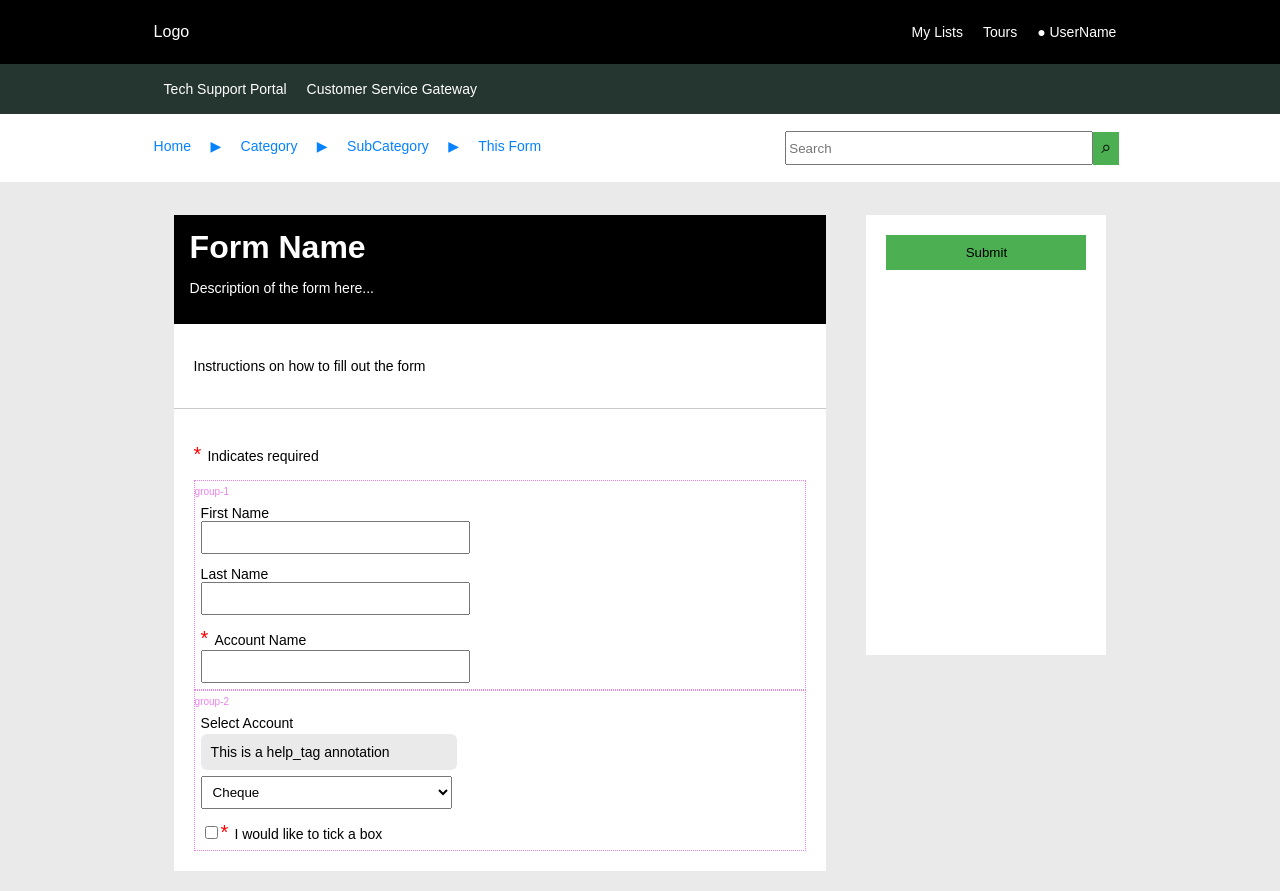
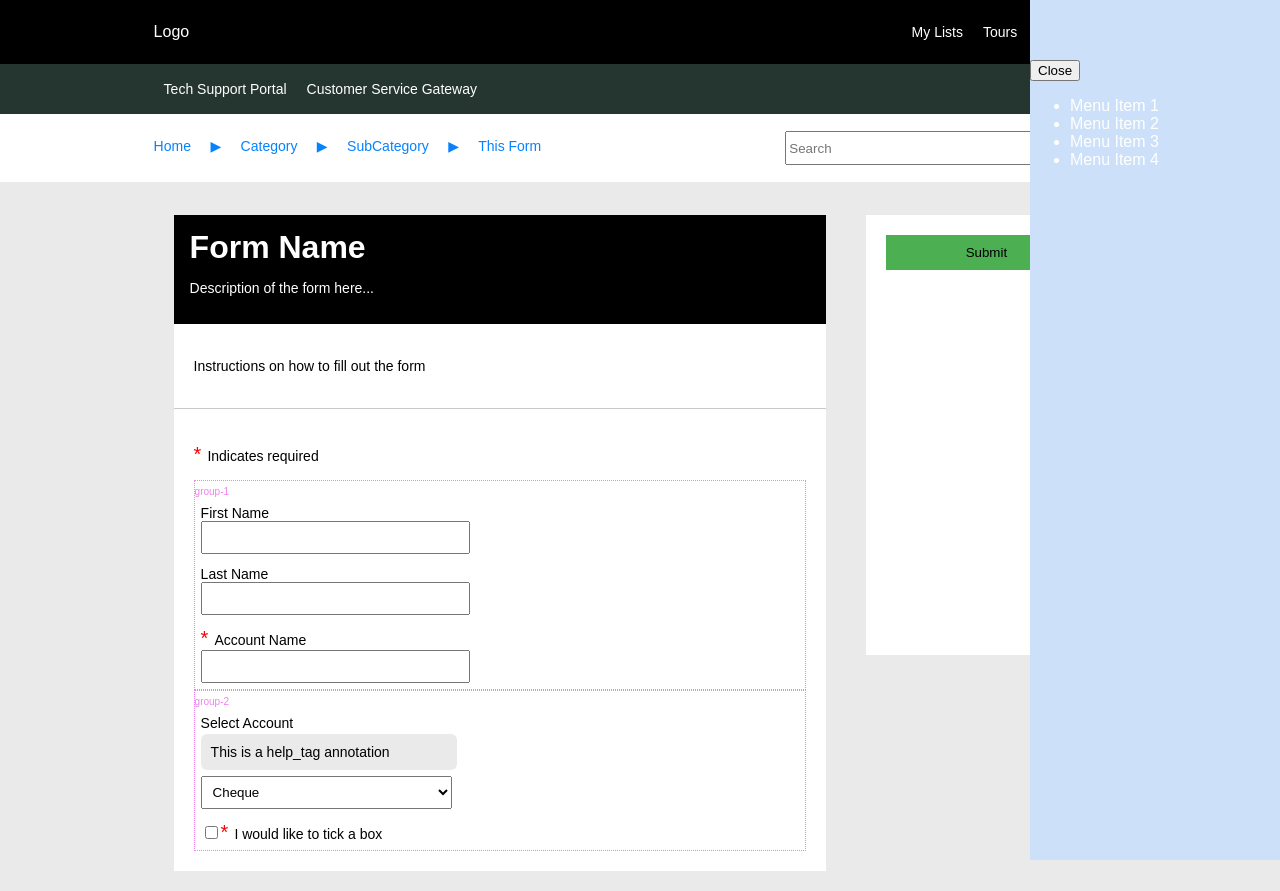
Before and after one commit to mattegan111/snrp-mocker, a React (Create React App) app: page / in a window 1280 px wide. Built offline with nearby package versions, Linux system fonts and the light colour scheme.

Commit message:
Add editing sidebar

```diff
--- a/src/App.css
+++ b/src/App.css
@@ -68,12 +68,30 @@ p {
   background-color: #eaeaea;
 }
 
-.sidebar {
+.submit-panel {
   width: 200px;
   height: 400px;
   background-color: #ffffff;
   padding: 20px;
   margin: 20px;
+}
+
+.editing-sidebar {
+  height: 100%;
+  width: 0;
+  position: fixed;
+  z-index: 1;
+  top: 0;
+  right: 0;
+  background-color: rgb(205, 224, 249);
+  overflow-x: hidden;
+  transition: 0.1s;
+  padding-top: 60px;
+  color: white;
+}
+
+.editing-sidebar.open {
+  width: 250px;
 }
 
 .submit-button {
--- a/src/App.js
+++ b/src/App.js
@@ -4,12 +4,16 @@ import { data } from './data';
 import { useState } from 'react';
 
 function App() {
+  const [openEditingSidebar, setOpenEditingSidebar] = useState(true);
+  const toggleEditingSidebar = () => setOpenEditingSidebar(!openEditingSidebar);
+
   return (
     <div className="App">
       <Header />
       <div className="main-container">
         <MainContent data={data}/>
-        <Sidebar />
+        <SubmitPanel />
+        <EditingSidebar openEditingSidebar={openEditingSidebar} toggleEditingSidebar={toggleEditingSidebar} />
       </div>
     </div>
   );
@@ -41,13 +45,29 @@ function Header() {
   );
 }
 
-function Sidebar() {
+function SubmitPanel() {
   return (
-    <div className="sidebar">
+    <div className="submit-panel">
       <button className="submit-button">Submit</button>
     </div>
   );
 }
+
+const EditingSidebar = ({ openEditingSidebar, toggleEditingSidebar }) => {
+  return (
+    <div className={openEditingSidebar ? 'editing-sidebar open' : 'editing-sidebar'}>
+      <button onClick={toggleEditingSidebar}>Close</button>
+      <ul>
+        <li>Menu Item 1</li>
+        <li>Menu Item 2</li>
+        <li>Menu Item 3</li>
+        <li>Menu Item 4</li>
+      </ul>
+    </div>
+  );
+}
+
+
 
 function MainContent({data}) {
   const [state, setState] = useState(data);
```
